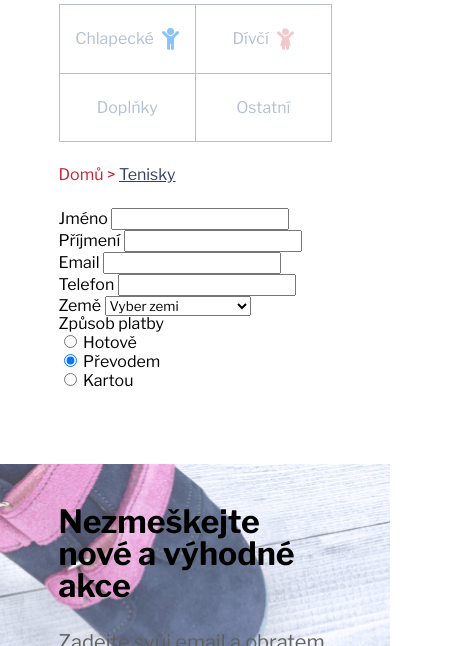
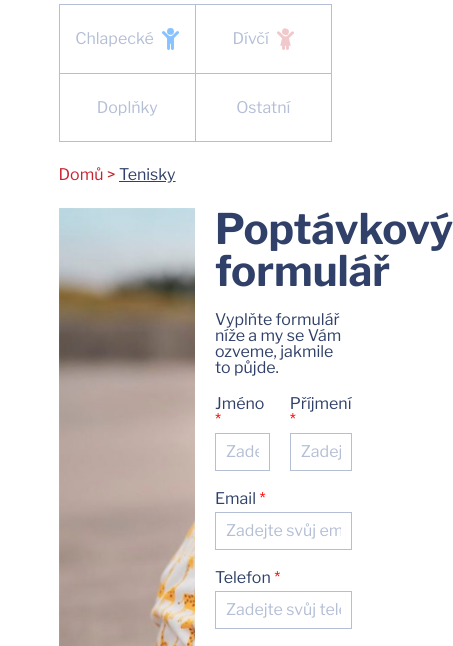
Before and after one commit to KarlBox28/T4C_2sk_PVY_zamostny, a plain HTML site: page 11 - CSS Boty/web/demand.html in a window 390 px wide. Shown: the part 147-793 px from the top of the page, 453 px wide, since content can reach past the window. Drawn offline with nearby package versions, Linux system fonts and the light colour scheme.

Commit message:
Implements demand form
Implements a new demand form with input validation and styling.

Introduces a responsive layout and improves user experience by adding clear labels and placeholder texts.
The form includes fields for name, surname, email, telephone, and country, as well as radio buttons for payment options.

```diff
--- a/11 - CSS Boty/web/demand.html
+++ b/11 - CSS Boty/web/demand.html
@@ -66,50 +66,61 @@
         <span>></span>
         <a href="#">Tenisky</a>
     </div>
-  <div class="kid-image"></div>
+    <div class="wrapper">
+        <img src="./z-ps/Kido.png" class="kid-image" alt="">
         <form action="demand.php" method="post">
-    <div>
-      <div>
+            <h1>Poptávkový formulář</h1>
+            <p>Vyplňte formulář níže a my se Vám ozveme, jakmile to půjde.</p>
+            <div class="name-surname">
+                <div class="form-group">
                     <label for="name">Jméno</label>
-        <input type="text" id="name" name="name">
+                    <input type="text" id="name" name="name" placeholder="Zadejte své jméno..." required>
                 </div>
-      <div>
+                <div class="form-group">
                     <label for="surname">Příjmení</label>
-        <input type="text" id="surname" name="surname">
+                    <input type="text" id="surname" name="surname" placeholder="Zadejte své příjmení..." required>
                 </div>
             </div>
-    <div>
+            <div class="form-group">
                 <label for="email">Email</label>
-      <input type="email" id="email" name="email">
+                <input type="email" id="email" name="email" placeholder="Zadejte svůj email..." required>
+                <p class="error-text">Zadaný email nemá správný formát</p>
             </div>
-    <div>
+            <div class="form-group">
                 <label for="telephone">Telefon</label>
-      <input type="tel" id="telephone" name="telephone">
+                <input type="tel" id="telephone" name="telephone" placeholder="Zadejte svůj telefon..." required>
             </div>
-    <div>
+            <div class="form-group">
                 <label for="country">Země</label>
-      <select id="country" name="country">
+                <select id="country" name="country" required>
                     <option value="" selected disabled>Vyber zemi</option>
                     <option value="CZ">Česká republika</option>
                     <option value="SK">Slovenská republika</option>
                 </select>
             </div>
-    <div>
-      <span>Způsob platby</span>
-      <div>
+            <p class="asterisk-after">Způsob platby</p>
+            <div class="radios">
+                <div class="radio-group">
                     <input type="radio" id="hotove" name="payment" value="hotove">
                     <label for="hotove">Hotově</label>
                 </div>
-      <div>
+                <div class="radio-group">
                     <input type="radio" id="prevodem" name="payment" value="prevodem" checked>
                     <label for="prevodem">Převodem</label>
                 </div>
-      <div>
+                <div class="radio-group">
                     <input type="radio" id="kartou" name="payment" value="kartou">
                     <label for="kartou">Kartou</label>
                 </div>
             </div>
+            <div class="buttons">
+                <a href="">
+                    <button type="button">Zpět</button>
+                </a>
+                <button type="submit" class="btn-primary">Pokračovat</button>
+            </div>
         </form>
+    </div>
 </main>
 <footer>
   <div class="contact-form">
--- a/11 - CSS Boty/web/styles/demand.css
+++ b/11 - CSS Boty/web/styles/demand.css
@@ -15,3 +15,66 @@ main {
     color: var(--color-secondary);
     text-decoration: underline;
 }
+.wrapper {
+    display: flex;
+    gap: 20px;
+    margin-bottom: 40px;
+}
+.kid-image {
+    width: 50%;
+    object-fit: cover;
+    object-position: left;
+}
+h1 {
+    font-size: 42px;
+    font-weight: bold;
+    color: var(--color-secondary);
+}
+h1 + p {
+    font-size: 16px;
+    color: var(--color-secondary);
+}
+form {
+    width: 50%;
+    display: flex;
+    flex-direction: column;
+    gap: 20px;
+}
+.form-group {
+    display: flex;
+    flex-direction: column;
+    gap: 5px;
+}
+.form-group label:has(+ input:required)::after,
+.form-group label:has(+ select:required)::after,
+.asterisk-after::after{
+    content: " *";
+    color: red;
+}
+.form-group input::placeholder,
+.form-group select option:first-child {
+    color: var(--color-tertiary);
+    font-size: 16px;
+
+}
+.form-group > p {
+    display: none;
+}
+.form-group input,
+.form-group select{
+    width: 100%;
+    padding: 10px;
+    border: 1px solid var(--color-tertiary);
+}
+.form-group label {
+    color: var(--color-secondary);
+}
+.name-surname {
+    display: grid;
+    grid-template-columns: 1fr 1fr;
+    gap: 20px;
+}
+.radios {
+    display: grid;
+    grid-template-columns: repeat(3, 1fr);
+}
```
Lines whose indentation alone changed are shown as unchanged.
